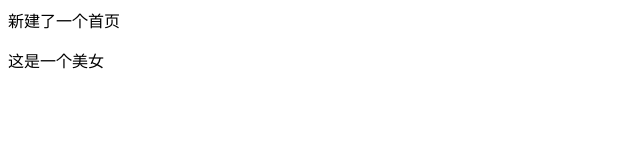
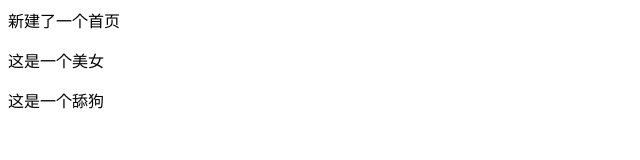
Before and after one commit to penglin0613/studyPull56, a plain HTML site: page index.html in a window 1280 px wide. Shown: the whole page, without its empty margins (0-640 px from the left). Drawn offline with Linux system fonts and the light colour scheme.

Commit message:
来了一只舔狗

```diff
--- a/index.html
+++ b/index.html
@@ -9,5 +9,7 @@
     <div>新建了一个首页</div>
     <!-- 来了一个美女 -->
     <p>这是一个美女</p>
+    <!-- 来了一只舔狗 -->
+    <p>这是一个舔狗</p>
 </body>
 </html>
```
